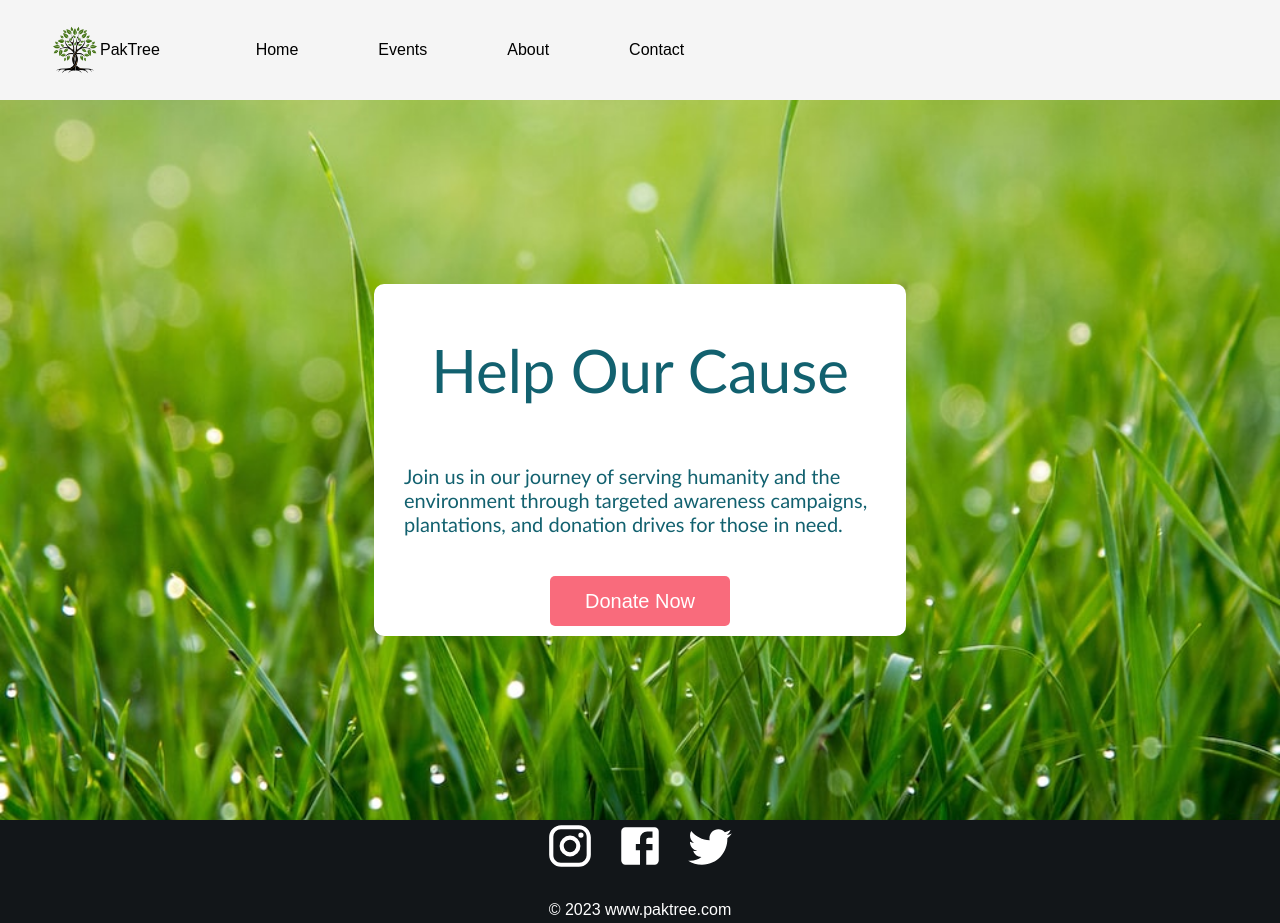
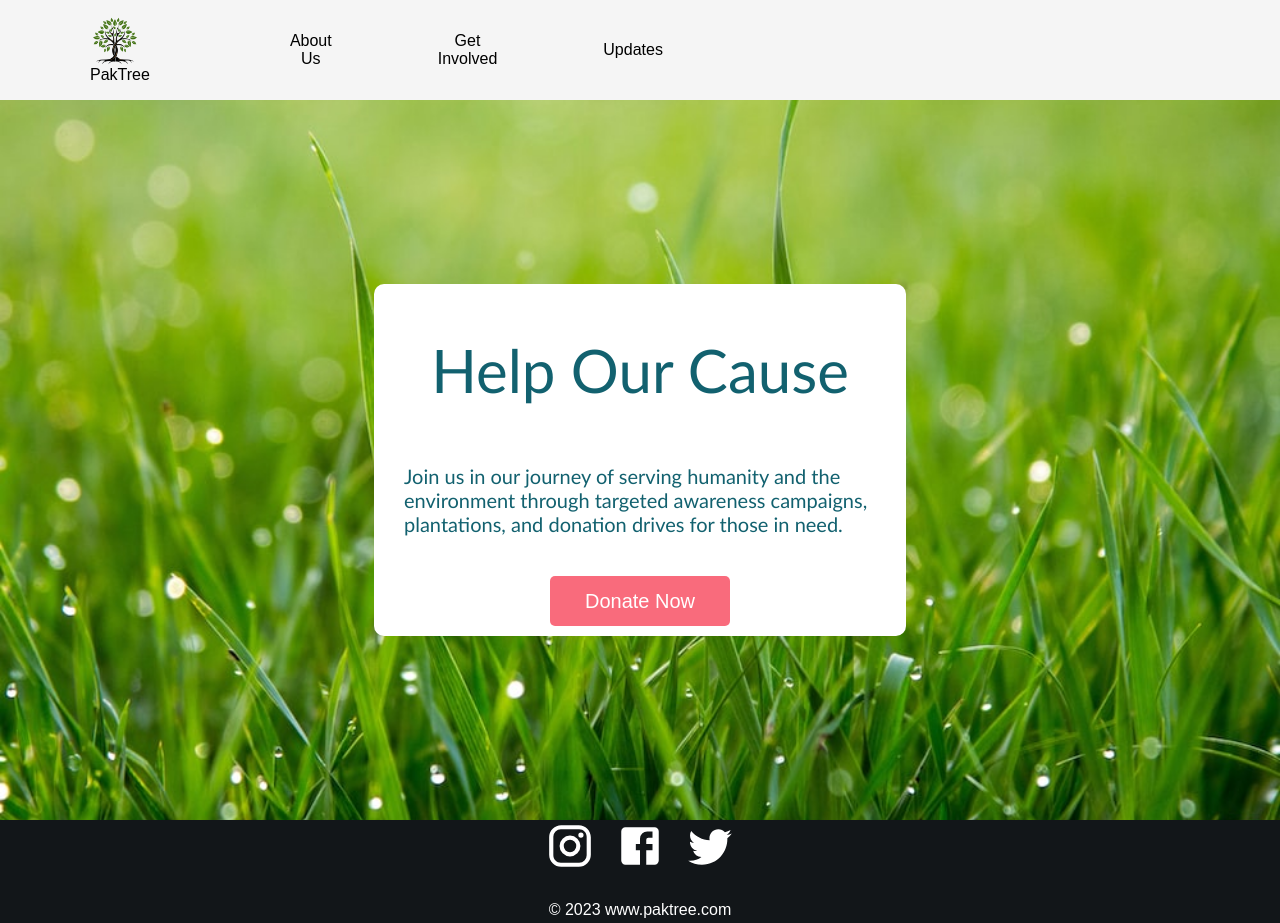
Before and after one commit to ZohaHayat/SE-Project, a React (Create React App) app in the folder client/: page / in a window 1280 px wide. Built offline with nearby package versions, Linux system fonts and the light colour scheme.

Commit message:
dropdown

```diff
--- a/client/src/components/NavBar.js
+++ b/client/src/components/NavBar.js
@@ -13,21 +13,76 @@ function NavBar() {
     return (
     <div className = "navbar">
         <div className = "leftSide" id ={openLinks ? "open" : "close" }>
-            <img src={Logo}/>
-            PakTree
+            {/* <img src={Logo}/> */}
+            <Link to ="/"><img src={Logo}/>PakTree</Link>
             <div className = "hiddenLinks">
-                <Link to ="/">Home</Link>
-                <Link to ="/events">Events</Link>
-                <Link to ="/about">About</Link>
-                <Link to ="/contact">Contact</Link>
-
+                {/* <Link to ="/">Home</Link> */}
+                {/* <Link to ="/events">Events</Link> */}
+                {/* <Link to ="/about">About Us</Link>
+                <Link to ="/about">Get Involved</Link>
+                <Link to ="/contact">Updates</Link> */}
+            </div>
+            <div className ="dropdown">
+                <button className ="dropbtn">About Us</button>
+                    <div className ="dropdown-content">
+                        <Link to ="/about">About Us</Link>
+                        <Link to ="/team">View Team</Link>
+                        <Link to ="/contact">Contact Us</Link>
+                    </div>
+            </div>
+            <div className ="dropdown">
+                <button className ="dropbtn">Get Involved</button>
+                    <div className ="dropdown-content">
+                        <Link to ="/donate">Donate</Link>
+                        <Link to ="/sponsor">Sponsor</Link>
+                        <Link to ="/volunteer">Volunteer</Link>
+                        <Link to ="/events">Viw Upcoming Events</Link>
+                        <Link to ="/careers">Careers</Link>
+                        <Link to ="/member">Become a Member</Link>
+                    </div>
+            </div>
+            <div className ="dropdown">
+                <button className ="dropbtn">Updates</button>
+                    <div className ="dropdown-content">
+                        <Link to ="/donate">Stories</Link>
+                        <Link to ="/sponsor">News</Link>
+                    </div>
             </div>
         </div>
         <div className = "rightSide">
-            <Link to ="/">Home</Link>
+            {/* <Link to ="/">Home</Link>
             <Link to ="/events">Events</Link>
-            <Link to ="/about">About</Link>
-            <Link to ="/contact">Contact</Link>
+            <Link to ="/about">About Us</Link>
+            <Link to ="/about">Get Involved</Link>
+            <Link to ="/contact">Updates</Link> */}
+            {/* <Link to ="/">Home</Link> */}
+            {/* <Link to ="/events">Events</Link> */}
+            <div className ="dropdown">
+                <button className ="dropbtn">About Us</button>
+                    <div className ="dropdown-content">
+                        <Link to ="/about">About Us</Link>
+                        <Link to ="/team">View Team</Link>
+                        <Link to ="/contact">Contact Us</Link>
+                    </div>
+            </div>
+            <div className ="dropdown">
+                <button className ="dropbtn">Get Involved</button>
+                    <div className ="dropdown-content">
+                        <Link to ="/donate">Donate</Link>
+                        <Link to ="/sponsor">Sponsor</Link>
+                        <Link to ="/volunteer">Volunteer</Link>
+                        <Link to ="/events">Viw Upcoming Events</Link>
+                        <Link to ="/careers">Careers</Link>
+                        <Link to ="/member">Become a Member</Link>
+                    </div>
+            </div>
+            <div className ="dropdown">
+                <button className ="dropbtn">Updates</button>
+                    <div className ="dropdown-content">
+                        <Link to ="/donate">Stories</Link>
+                        <Link to ="/sponsor">News</Link>
+                    </div>
+            </div>
             <button onClick = {toggleNavbar}>
             <ReorderIcon/>
             </button>
--- a/client/src/styles/Navbar.css
+++ b/client/src/styles/Navbar.css
@@ -11,6 +11,7 @@
     height: 100%;
     display: flex;
     align-items: center;
+    justify-content: center;
     padding-left: 50px;
   }
 
@@ -23,7 +24,7 @@
     height: 100%;
     display: flex;
     align-items: center;
-    justify-content: center;
+    /* justify-content: center; */
     padding-right: 500px;
   }
 
@@ -101,3 +102,47 @@
       display: none;
     }
   }
+
+  .navbar .dropbtn {
+    background-color: transparent;
+    /* padding: 50px; */
+    /* position: relative; */
+    padding-left: 100px;
+    /* text-align: center; */
+    font-size: 16px;
+    border: none;
+  }
+
+  /* The container <div> - needed to position the dropdown content */
+  .navbar .dropdown {
+    position: relative;
+    display: inline-block;
+  }
+
+  /* Dropdown Content (Hidden by Default) */
+  .navbar .dropdown-content {
+    display: none;
+    position: absolute;
+    background-color: #f1f1f1;
+    min-width: 160px;
+    box-shadow: 0px 8px 16px 0px rgba(0,0,0,0.2);
+    z-index: 1;
+    text-align: left;
+  }
+
+  /* Links inside the dropdown */
+  .navbar .dropdown-content a {
+    color: black;
+    padding: 12px 16px;
+    text-decoration: none;
+    display: block;
+  }
+
+  /* Change color of dropdown links on hover */
+  .navbar .dropdown-content a:hover {background-color: #ddd;}
+
+  /* Show the dropdown menu on hover */
+  .navbar .dropdown:hover .dropdown-content {display: block;}
+
+  /* Change the background color of the dropdown button when the dropdown content is shown */
+  .navbar .dropdown:hover .dropbtn {background-color: none;}
```
